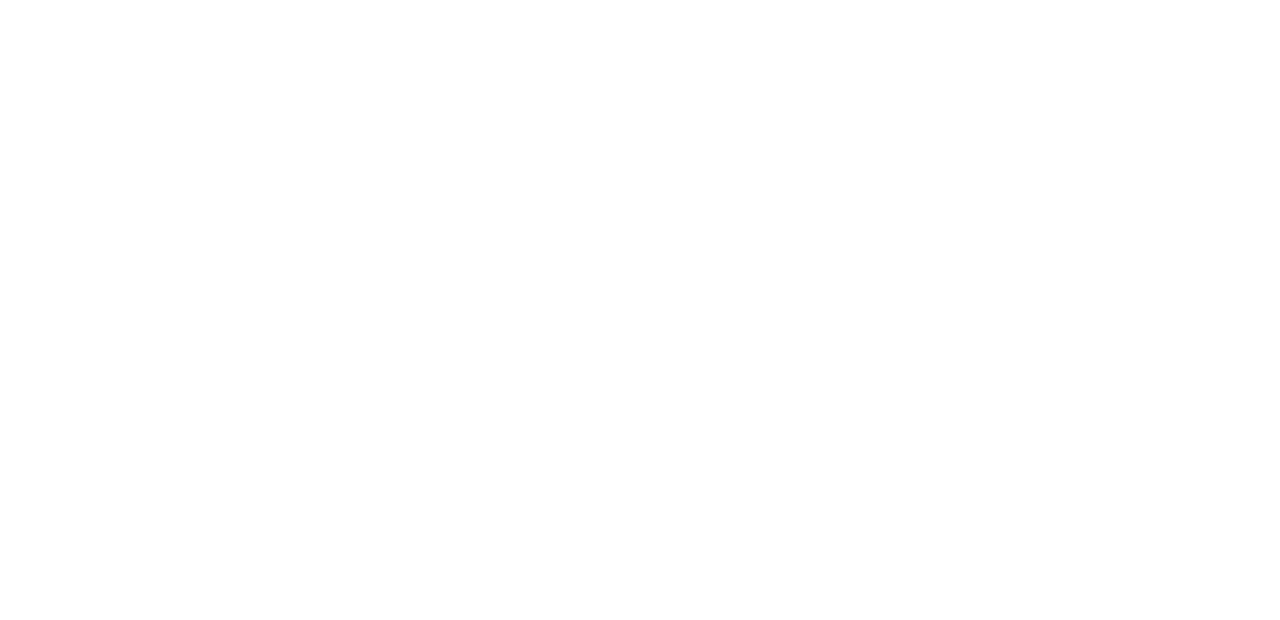
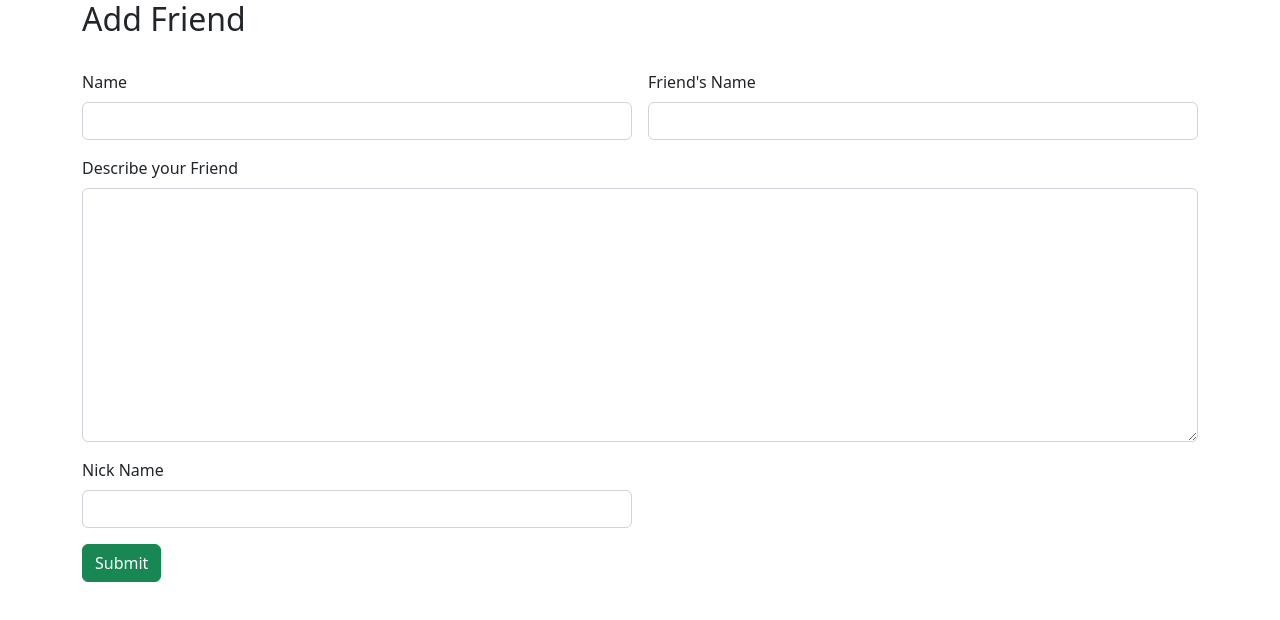
Before and after one commit to GokulDas-07/Friend-Angular-App, an Angular app: page / in a window 1280 px wide. Shown: the top 620 px of the page. Built offline with nearby package versions, Linux system fonts and the light colour scheme.

Commit message:
addfriend

```diff
--- /dev/null
+++ b/src/app/add-friend/add-friend.component.html
@@ -0,0 +1,28 @@
+<div class="container">
+    <div class="row">
+        <div class="col col-12 col-sm-12 col-md-12 col-lg-12 col-xl-12 col-xxl-12">
+            <div class="row g-3">
+                <label for="" class="form-label"><h2>Add Friend</h2></label>
+                <div class="col col-12 col-sm-6 col-md-6 col-lg-6 col-xl-6 col-xxl-6">
+                    <label for="" class="form-label">Name</label>
+                    <input type="text" class="form-control">
+                </div>
+                <div class="col col-12 col-sm-6 col-md-6 col-lg-6 col-xl-6 col-xxl-6">
+                    <label class="form-label">Friend's Name</label>
+                    <input type="text" class="form-control">
+                </div>
+                <div class="col col-12 col-sm-12 col-md-12 col-lg-12 col-xl-12 col-xxl-12">
+                    <label for="" class="form-label">Describe your Friend</label>
+                    <textarea name="" id="" cols="30" rows="10" class="form-control"></textarea>
+                </div>
+                <div class="col col-12 col-sm-6 col-md-6 col-lg-6 col-xl-6 col-xxl-6">
+                    <label class="form-label">Nick Name</label>
+                    <input type="text" class="form-control">
+                </div>
+                <div class="col col-12 col-sm-12 col-md-12 col-lg-12 col-xl-12 col-xxl-12">
+                    <button class="btn btn-success">Submit</button>
+                </div>
+            </div>
+        </div>
+    </div>
+</div>
--- a/src/app/app-routing.module.ts
+++ b/src/app/app-routing.module.ts
@@ -1,7 +1,10 @@
 import { NgModule } from '@angular/core';
 import { RouterModule, Routes } from '@angular/router';
+import { AddFriendComponent } from './add-friend/add-friend.component';
 
-const routes: Routes = [];
+const routes: Routes = [
+  {path:"",component:AddFriendComponent}
+];
 
 @NgModule({
   imports: [RouterModule.forRoot(routes)],
--- a/src/app/app.module.ts
+++ b/src/app/app.module.ts
@@ -3,10 +3,12 @@
 
 import { AppRoutingModule } from './app-routing.module';
 import { AppComponent } from './app.component';
+import { AddFriendComponent } from './add-friend/add-friend.component';
 
 @NgModule({
   declarations: [
-    AppComponent
+    AppComponent,
+    AddFriendComponent
   ],
   imports: [
     BrowserModule,
```
Also changed, not shown: src/app/add-friend/add-friend.component.ts (added, +10 -0 lines), src/app/add-friend/add-friend.component.css (added).
